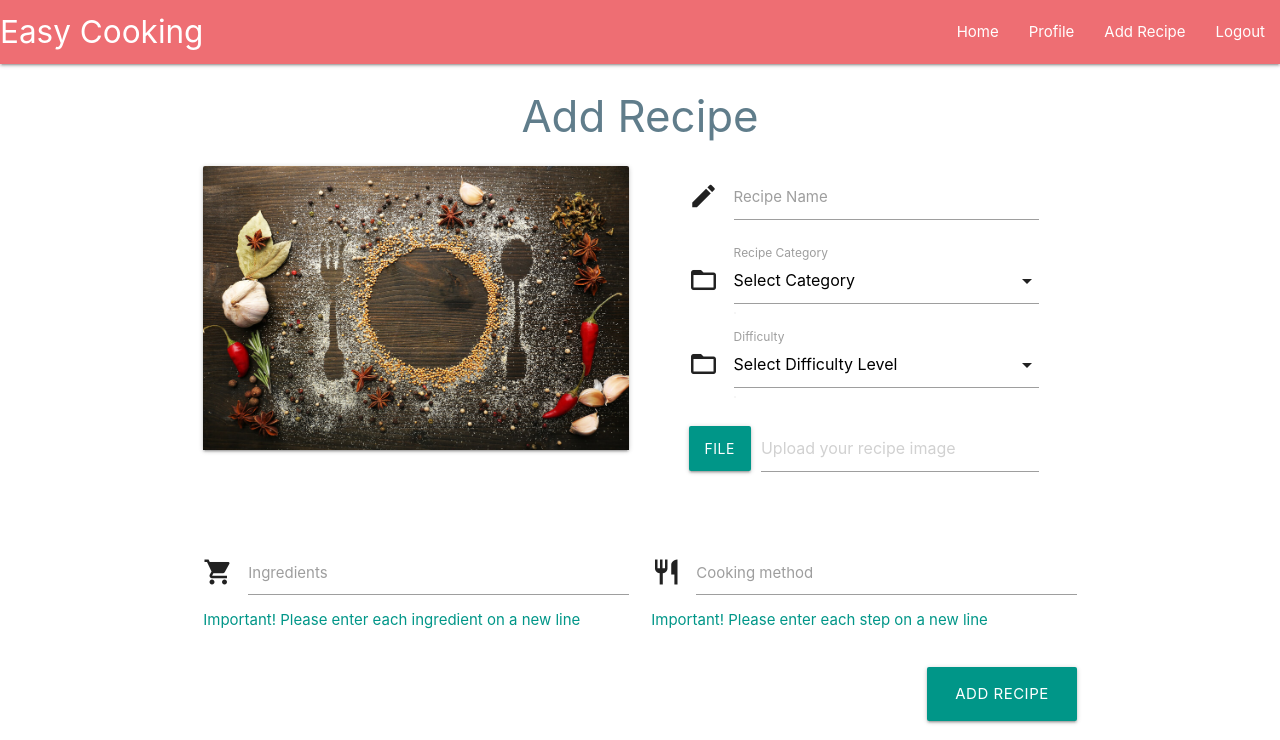
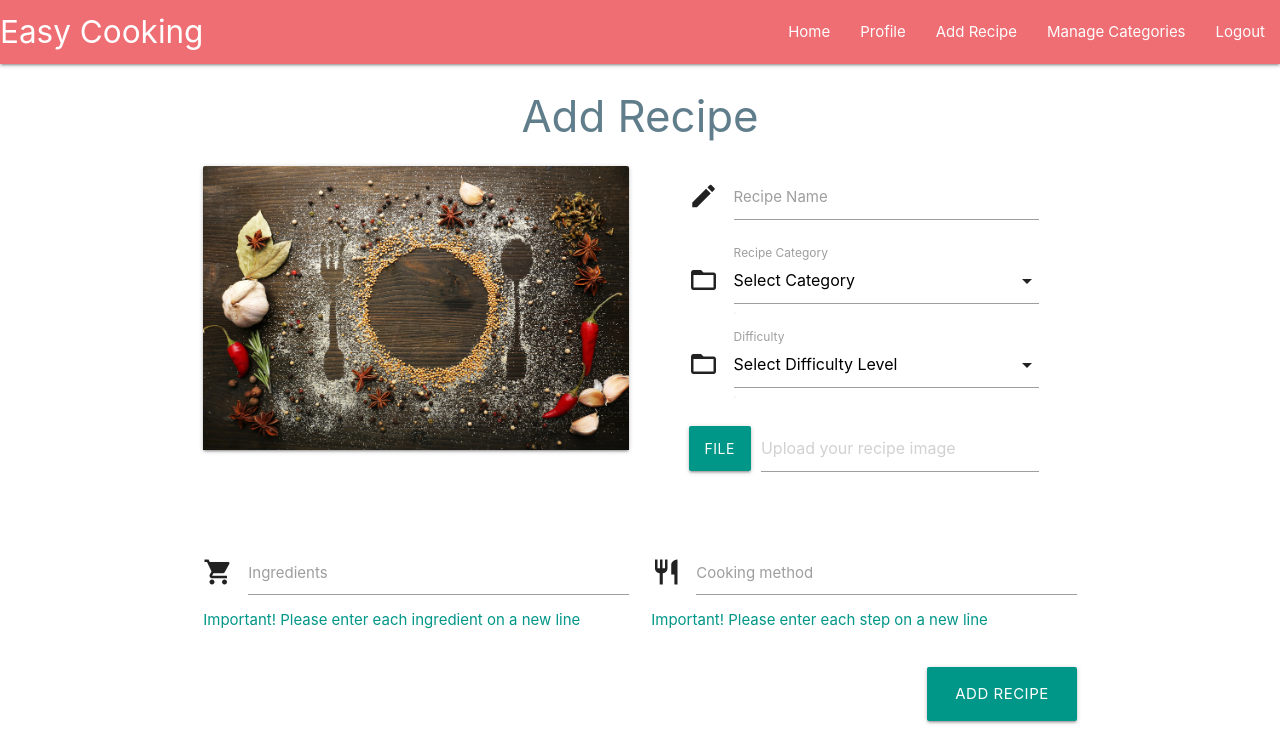
Before and after one commit to Code-Institute-Submissions/ms-project-3-v2, a Flask app: page /add_recipe in a window 1280 px wide. Shown: the top 740 px of the page. Run offline with Flask 2, Linux system fonts and the light colour scheme; the visitor is signed in with stand-in values (Sample User, id 1); data that the repository does not hold is empty; some libraries are stand-ins or nearby versions.

Commit message:
Add nav link for manage categories menu item

```diff
--- a/templates/base.html
+++ b/templates/base.html
@@ -22,6 +22,7 @@
                 {% if session.user %}
                     <li><a href="{{ url_for('profile', username=session['user']) }}">Profile</a></li>
                     <li><a href="{{ url_for('add_recipe') }}">Add Recipe</a></li>
+                    <li><a href="{{ url_for('get_categories') }}">Manage Categories</a></li>
                     <li><a href="{{ url_for('logout') }}">Logout</a></li>
                 {% else %}
                     <li><a href="{{ url_for('register') }}">Register</a></li>
@@ -37,6 +38,7 @@
             {% if session.user %}
                 <li><a href="{{ url_for('profile', username=session['user']) }}">Profile</a></li>
                 <li><a href="{{ url_for('add_recipe') }}">Add Recipe</a></li>
+                <li><a href="{{ url_for('get_categories') }}">Manage Categories</a></li>
                 <li><a href="{{ url_for('login') }}">Login</a></li>
             {% else %}
                 <li><a href="{{ url_for('register') }}">Register</a></li>
```
